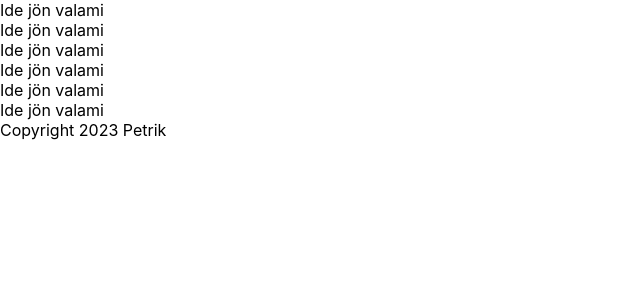
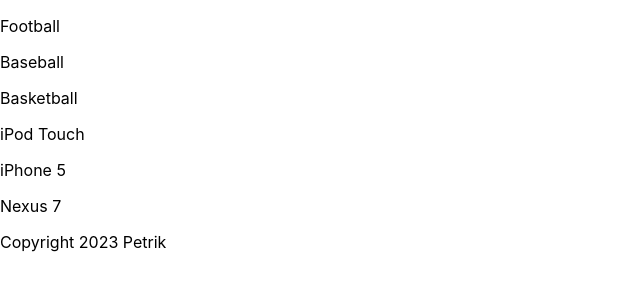
Before and after one commit to FZsiga02/Component-app, a React (Create React App) app: page / in a window 1280 px wide. Shown: the top 300 px of the page, without its empty margins (0-640 px from the left). Built offline with nearby package versions, Linux system fonts and the light colour scheme.

Commit message:
Product component

```diff
--- a/src/App.tsx
+++ b/src/App.tsx
@@ -3,16 +3,11 @@ import logo from './logo.svg';
 import './App.css';
 import Main from './components/Main';
 import Footer from './components/Footer';
-
-interface Product {
-  category: string;
-  price: string;
-  stocked: boolean;
-  name: string;
-}
+import { Product as ProductInterface } from './Product';
+import Product from './components/Product';
 
 interface State {
-  products: Product[];
+  products: ProductInterface[];
 }
 
 export default class App extends Component<{}, State> {
@@ -33,7 +28,7 @@ export default class App extends Component<{}, State> {
   render(): React.ReactNode {
     return <div>
       {
-        this.state.products.map(p => <div>Ide jön valami</div>)
+        this.state.products.map(p => <Product product={p}/>)
       }
       <Footer />
     </div>
--- /dev/null
+++ b/src/Product.tsx
@@ -0,0 +1,6 @@
+export interface Product {
+  category: string;
+  price: string;
+  stocked: boolean;
+  name: string;
+}
--- /dev/null
+++ b/src/components/Product.tsx
@@ -0,0 +1,12 @@
+import { Component, ReactNode } from "react";
+import { Product as ProductInterface } from "../Product";
+
+interface Props {
+    product: ProductInterface
+}
+
+export default class Product extends Component<Props> {
+    render(): ReactNode {
+        return <p>{ this.props.product.name }</p>
+    }
+}
```
